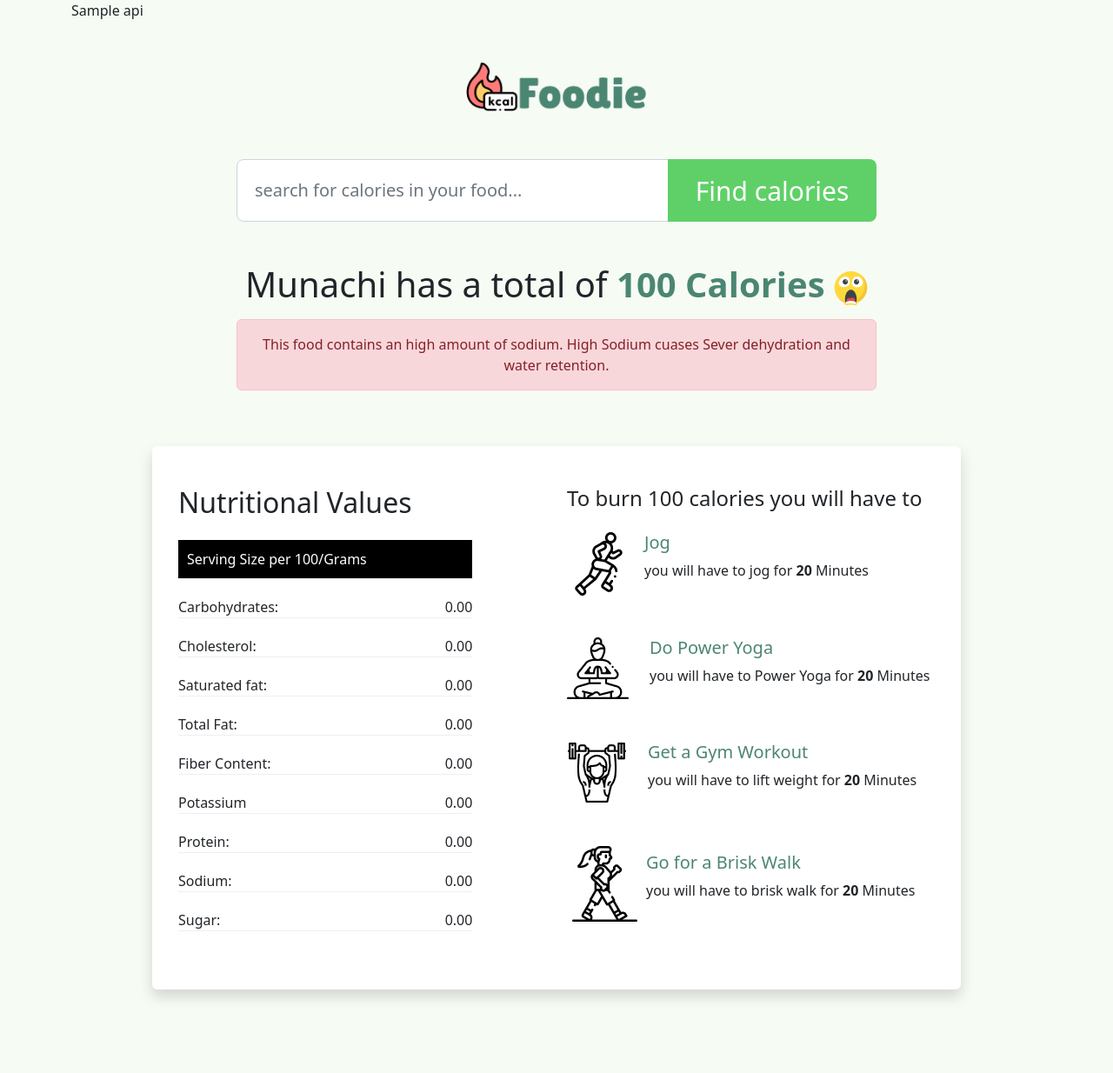
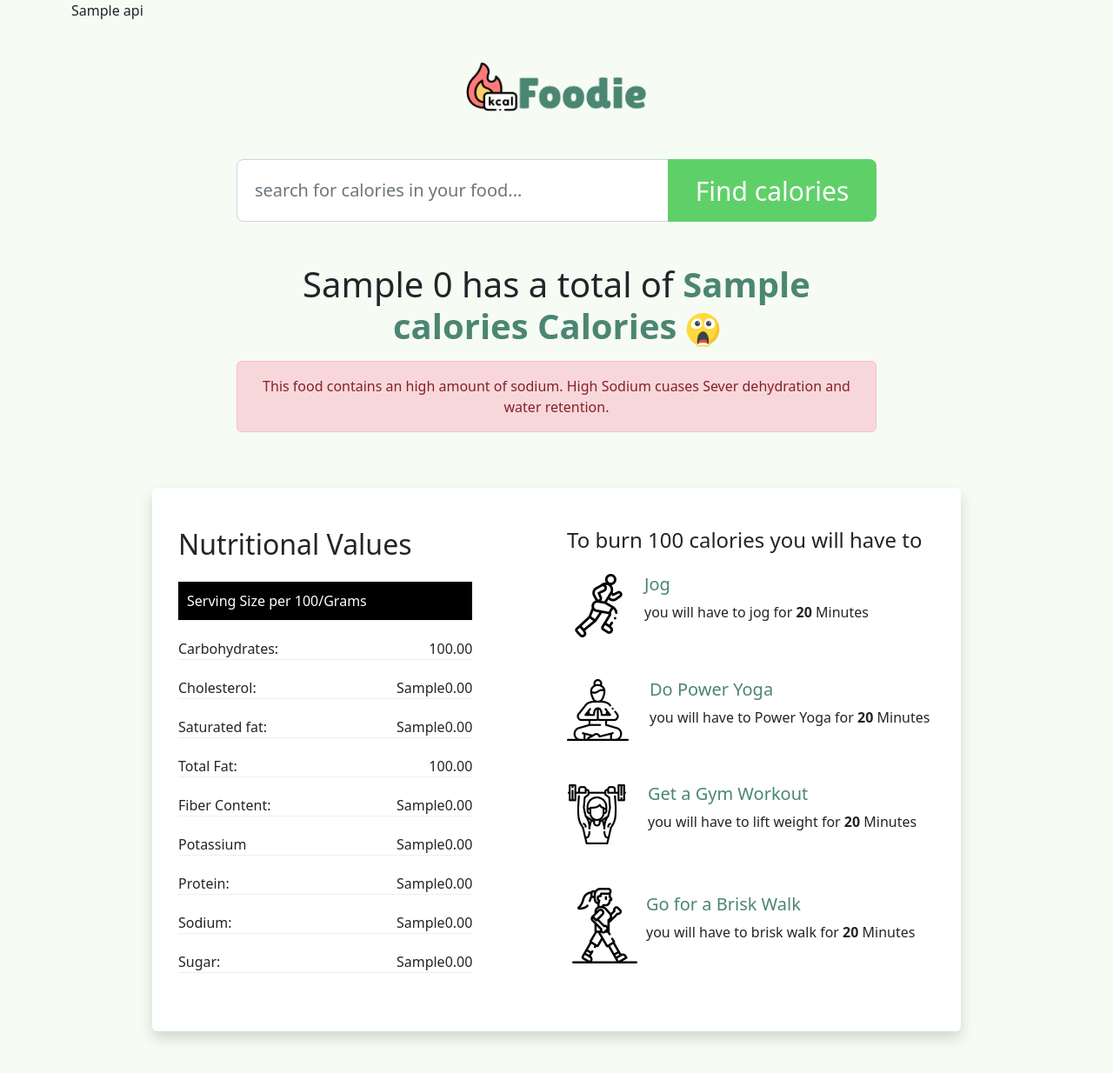
Before and after one commit to MeCode50/Calorie_tracker-App, a Django app: template counter/templates/home.html in a window 1280 px wide. Shown: the whole page at 87% size. Before the commit the page ends 1149 px from the top, so only its background shows below. Run offline with Django 4.2, Linux system fonts and the light colour scheme; the template is opened without the code that fills it: most values are stand-ins (such as "Sample title", 1, 10 or a date in 2020).

Commit message:
loaded nutritional values to fit into home.html

```diff
--- a/counter/templates/home.html
+++ b/counter/templates/home.html
@@ -32,7 +32,7 @@
                 {%if api == "opps! there was an error"%}
                 <div class="alert alert-warning"> Oh no! something went wrong.Please try again in sometime. </div>
                 {%else%}
-                <h1> Munachi has a total of <strong> 100 Calories</strong>
+                <h1>{{api.0.name}} has a total of <strong> {{api.0.calories}} Calories</strong>
                     <img src="{%static 'images/shocked.png'%}" class="img-responsive" />
                 </h1>
 
@@ -51,16 +51,16 @@
                             <h2 class="mt-3 mb-4">Nutritional Values </h2><span></span>
                             <ul>
                                 <li class="servingsize">Serving Size per 100/Grams <span class="float-end"></span></li>
-                                <li>Carbohydrates: <span class="float-end">0.00</span>
+                                <li>Carbohydrates: <span class="float-end">{{api.0.carbohydrates_total_g}}0.00</span>
                                 </li>
-                                <li>Cholesterol: <span class="float-end">0.00</span></li>
-                                <li>Saturated fat: <span class="float-end">0.00</span></li>
-                                <li>Total Fat: <span class="float-end">0.00</span></li>
-                                <li>Fiber Content: <span class="float-end">0.00</span></li>
-                                <li>Potassium <span class="float-end">0.00</span></li>
-                                <li>Protein: <span class="float-end">0.00<span></li>
-                                <li>Sodium:<span class="float-end">0.00</span></li>
-                                <li>Sugar: <span class="float-end">0.00</span></li>
+                                <li>Cholesterol: <span class="float-end">{{api.0.cholesterol_mg}}0.00</span></li>
+                                <li>Saturated fat: <span class="float-end">{{api.0.fat_saturated_g}}0.00</span></li>
+                                <li>Total Fat: <span class="float-end">{{api.0.fat_total_g}}0.00</span></li>
+                                <li>Fiber Content: <span class="float-end">{{api.0.fiber_g}}0.00</span></li>
+                                <li>Potassium <span class="float-end">{{api.0.potassium_mg}}0.00</span></li>
+                                <li>Protein: <span class="float-end">{{api.0.protein_g}}0.00<span></li>
+                                <li>Sodium:<span class="float-end">{{api.0.sodium_mg}}0.00</span></li>
+                                <li>Sugar: <span class="float-end">{{api.0.sugar_g}}0.00</span></li>
                             </ul>
                         </div>
                         <div class="col-md-6 mb-5">
```
